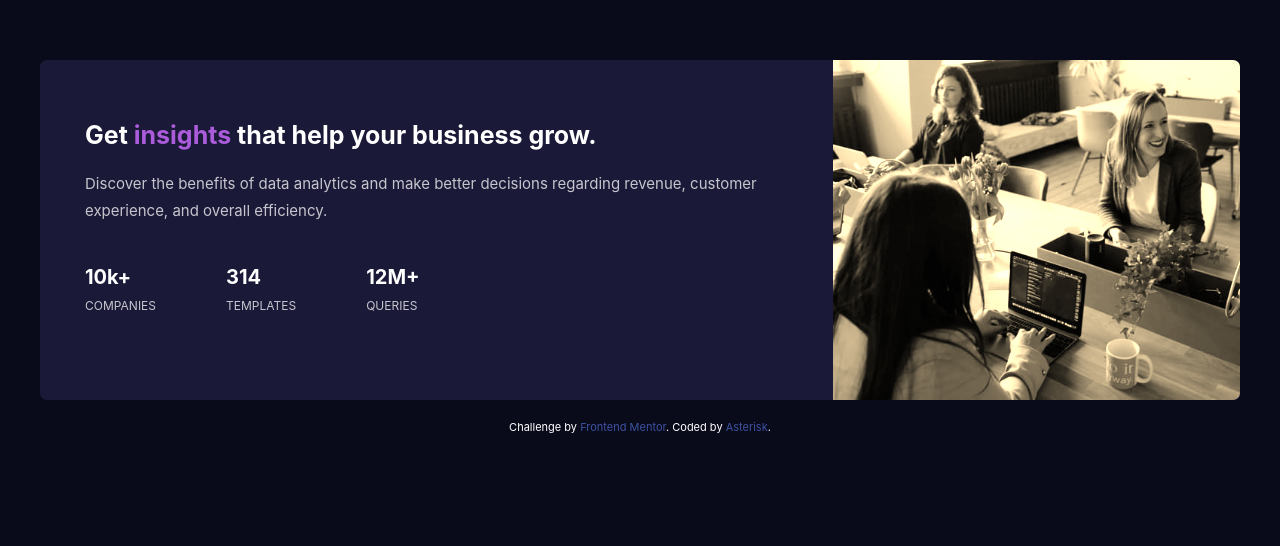
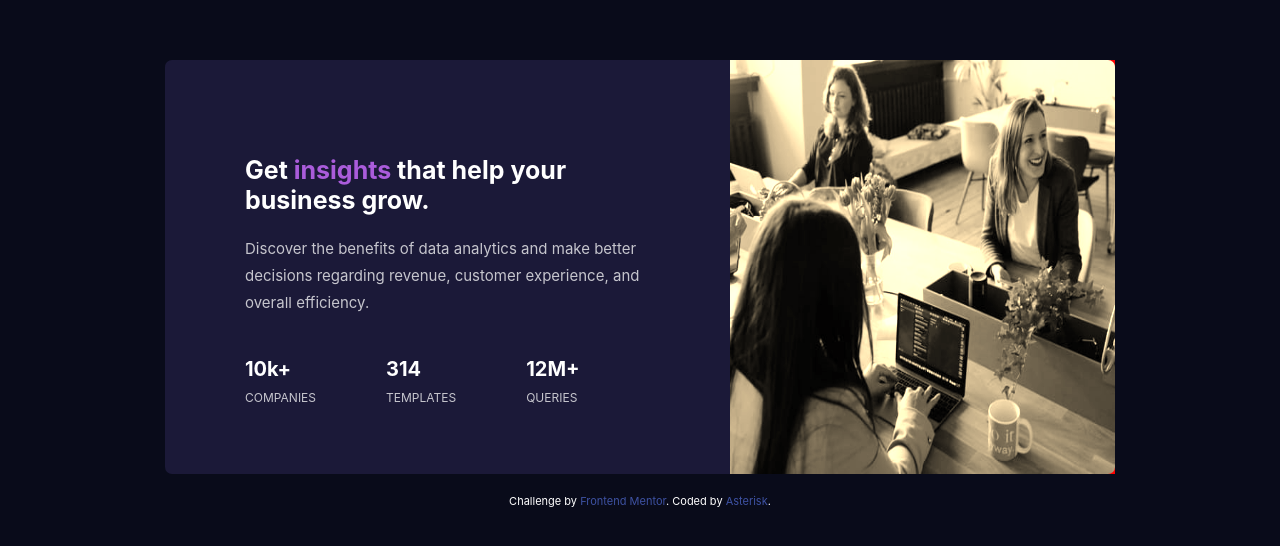
Before and after one commit to mosgizy/Card-Component, a plain HTML site: page index.html in a window 1280 px wide. Shown: the part 190-736 px from the top of the page. Drawn offline with Linux system fonts and the light colour scheme.

Commit message:
resize the width

```diff
--- a/card.css
+++ b/card.css
@@ -35,7 +35,7 @@ img{
     text-align:center;
 }
 
-class{
+span{
     color:hsl(277,64%,61%);
 }
 
@@ -83,15 +83,20 @@ h1{
 
 @media only screen and (min-width:800px){
     body{
-	padding-top:250px;
+	margin:250px 80px;
     }
 
     .container{
 	display:flex;
 	flex-direction:row-reverse;
-	max-width:1200px;
+	max-width:950px;
 	margin:auto;
 	padding-bottom:0px;
+    }
+
+    picture{
+	width:2000px;
+	background-color:red;
     }
 
     img{
@@ -102,7 +107,7 @@ h1{
 
     .info{
 	text-align:left;
-	margin:60px 55px 0px 45px;
+	padding:60px 55px 0px 55px;
     }
 
     .stat{
--- a/index.html
+++ b/index.html
@@ -14,15 +14,13 @@
 </head>
 <body>
   <div class="container">
-    <div class="img-container">
-      <picture>
-	<source media="(min-width:800px)" srcset="images/image-header-desktop.jpg">
+    <picture>
+      <source media="(min-width:800px)" srcset="images/image-header-desktop.jpg">
 	<img src="images/image-header-mobile.jpg" alt="WorkSpace">
-      </picture>
-    </div>
+    </picture>
 
     <div class="info">
-      <h1>Get <class>insights</class> that help your business grow.</h1>
+      <h1>Get <span>insights</span> that help your business grow.</h1>
       <p>Discover the benefits of data analytics and make better decisions regarding revenue, customer experience, and overall efficiency.</p>
 
       <div class="stat">
```
